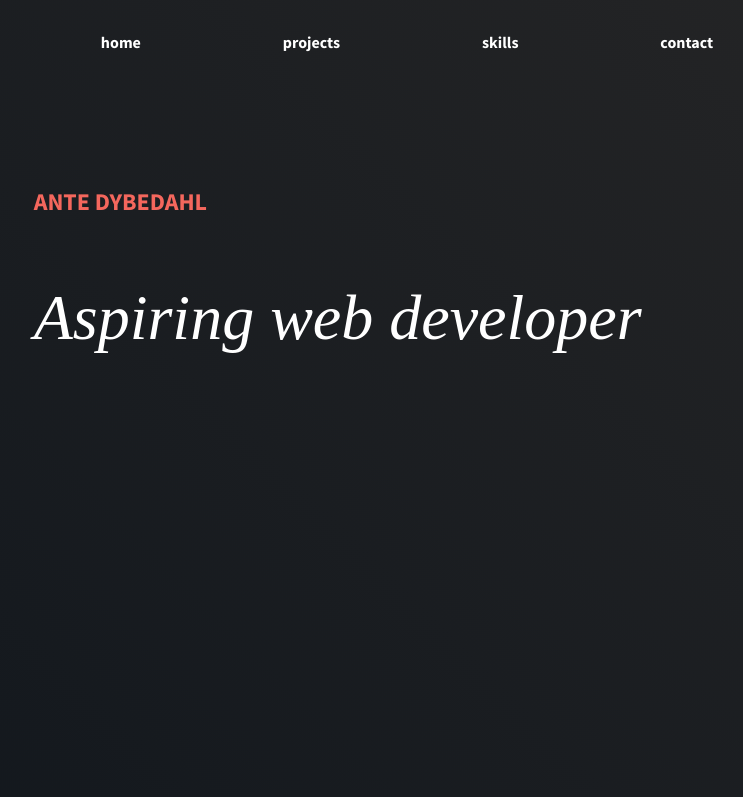
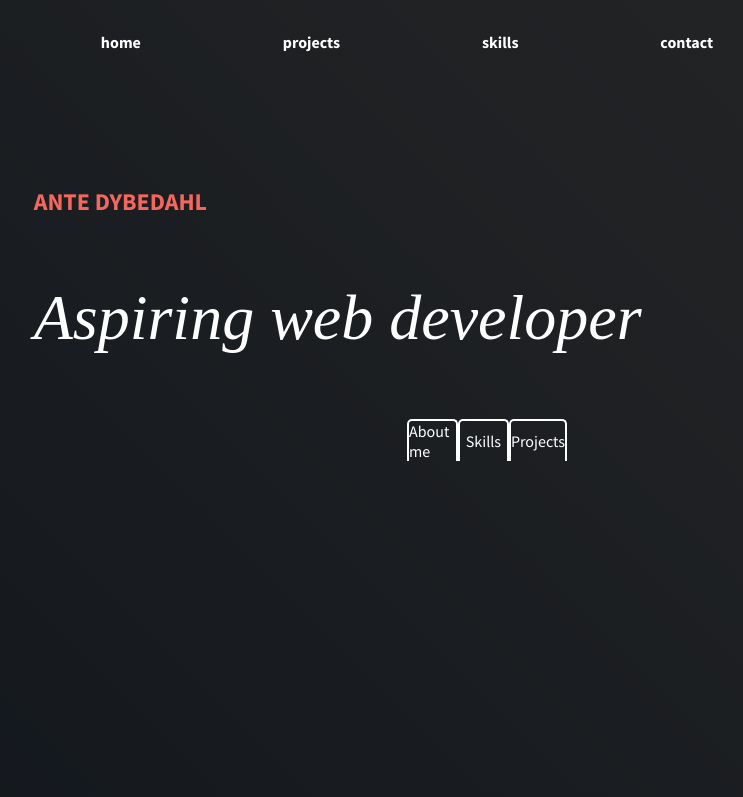
Before and after one commit to an-gj-dy/portfolio, a plain HTML site: page index.html in a window 1280 px wide. Shown: the top 797 px of the page, without its empty margins (233-976 px from the left). Drawn offline with Linux system fonts and the light colour scheme; a web font is replaced by a local one.

Commit message:
About grid minor update

```diff
--- a/index.html
+++ b/index.html
@@ -24,11 +24,16 @@
             <section class="home">
                 <h2 class="name name--accent">ANTE DYBEDAHL</h2>
                 <h1 class="heading">Aspiring web developer</h1>
-                <nav class="about">
-                    <article class="about__container about__container--me"></article>
-                    <article class="about__container about__container--skills"></article>
-                    <article class="about__container about__container--projects"></article>
-                </nav>
+                <div class="about about--grid">
+                    <nav class="about__nav"><span class="about__nav-item about__nav-item--me">About me</span><span
+                            class="about__nav-item about__nav-item--skills">Skills</span><span
+                            class="about__nav-item about__nav-item--projects">Projects</span></nav>
+                    <div class="about__container">
+                        <article class="about__content about__content--me"></article>
+                        <article class="about__content about__content--skills"></article>
+                        <article class="about__content about__content--projects"></article>
+                    </div>
+                </div>
             </section>
             <section class="projects">
                 <ul class="carousel">
--- a/style.css
+++ b/style.css
@@ -55,6 +55,22 @@ body {
     background: var(--clr-bg-gradient);
 }
 
+main {
+    width: 100%;
+    display: flex;
+    justify-content: center;
+    background: var(--clr-bg-gradient);
+}
+
+.main-wrapper {
+    width: 70%;
+    position: relative;
+}
+
+section {
+    width: 100%;
+}
+
 /*
 ############################
 2. Typography
@@ -100,31 +116,20 @@ p {
     color: var(--clr-text);
 }
 
-/*
-############################
-3. Layout
-############################
-*/
-
-main {
-    width: 100%;
-    display: flex;
-    justify-content: center;
-    background: var(--clr-bg-gradient);
+.heading {
+    font-family: var(--secondary-font);
+    font-size: clamp(4rem, 5vw, 10rem);
+    font-weight: 300;
+    font-style: italic;
 }
 
-.main-wrapper {
-    width: 70%;
-    position: relative;
-}
-
-section {
-    width: 100%;
+.name--accent {
+    color: var(--clr-accent);
 }
 
 /*
 ############################
-3.1 Home Page
+3. Grid Layout
 ############################
 */
 
@@ -136,22 +141,13 @@ section {
 }
 
 .name {
-    grid-area: 4 / 2 / span 1 / span 4;
+    grid-area: 4 / 2 / span 1 / span 3;
     align-self: flex-end;
-    font-weight: 700;
-}
-
-.name--accent {
-    color: var(--clr-accent);
 }
 
 .heading {
+    grid-area: 5 / 2 / span 1 / span 10;
     margin: 4rem 0;
-    font-family: var(--secondary-font);
-    grid-area: 5 / 2 / span 1 / span 10;
-    font-size: clamp(4rem, 5vw, 10rem);
-    font-weight: 300;
-    font-style: italic;
 }
 
 .about {
@@ -160,7 +156,47 @@ section {
 
 /*
 ############################
-3.2 Projects page
+4. About Block
+############################
+*/
+
+.about--grid {
+    --about-border: 2px solid white;
+    display: grid;
+    position: relative;
+    grid-template: 1fr 7fr / repeat(3, 1fr) 4fr;
+}
+
+.about__nav {
+    display: grid;
+    height: 100%;
+    grid-template-columns: repeat(3, 1fr);
+    grid-area: 1 / 1 / span 1 / span 3;
+    align-items: center;
+}
+
+.about__nav-item {
+    display: flex;
+    align-items: center;
+    justify-content: center;
+    height: 100%;
+    border-top: var(--about-border);
+    border-left: var(--about-border);
+    border-right: var(--about-border);
+    border-top-left-radius: 5px;
+    border-top-right-radius: 5px;
+}
+
+.about__nav-item--selected {
+}
+
+.about__container {
+    grid-area: 2 / 1 / span 1 / span 4;
+}
+
+/*
+############################
+5. ??
 ############################
 */
 
@@ -222,7 +258,7 @@ section {
 
 /*
 ############################
-4. Header & Navigation
+6. ???
 ############################
 */
 
```
